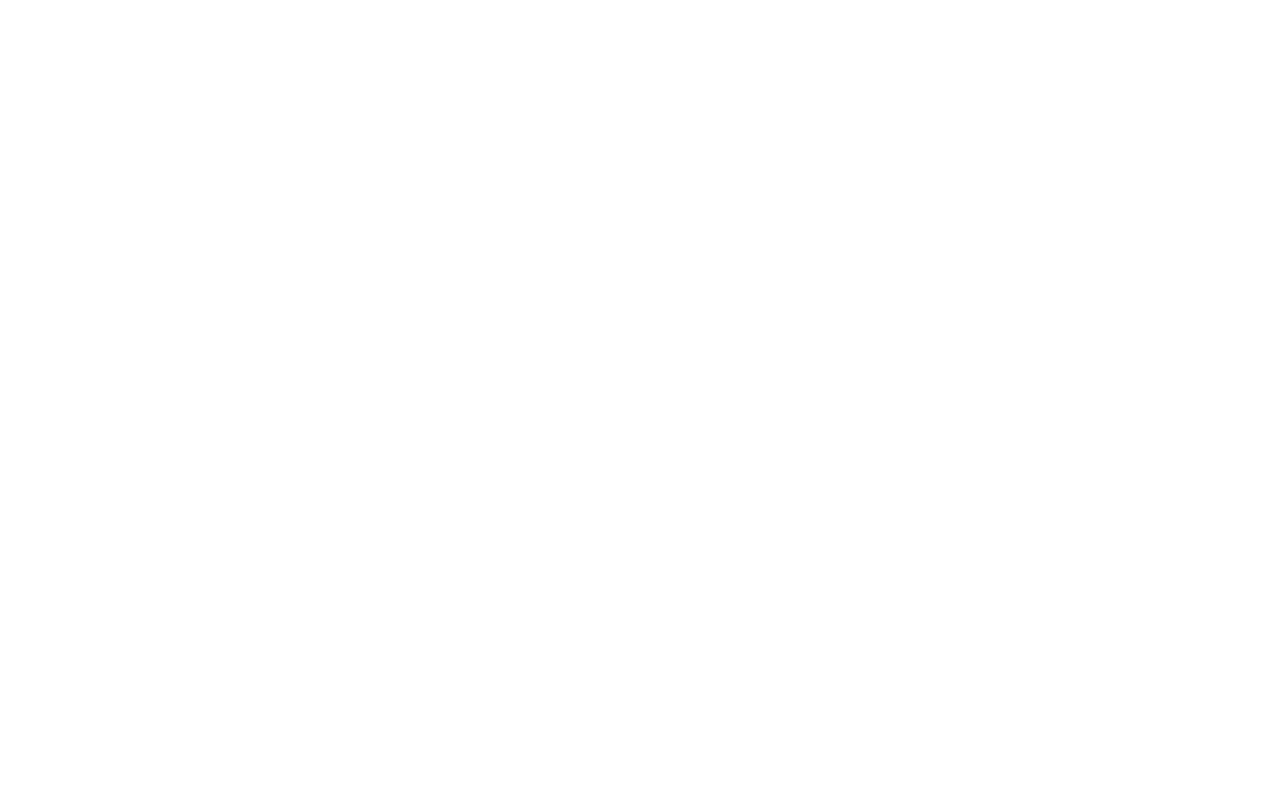
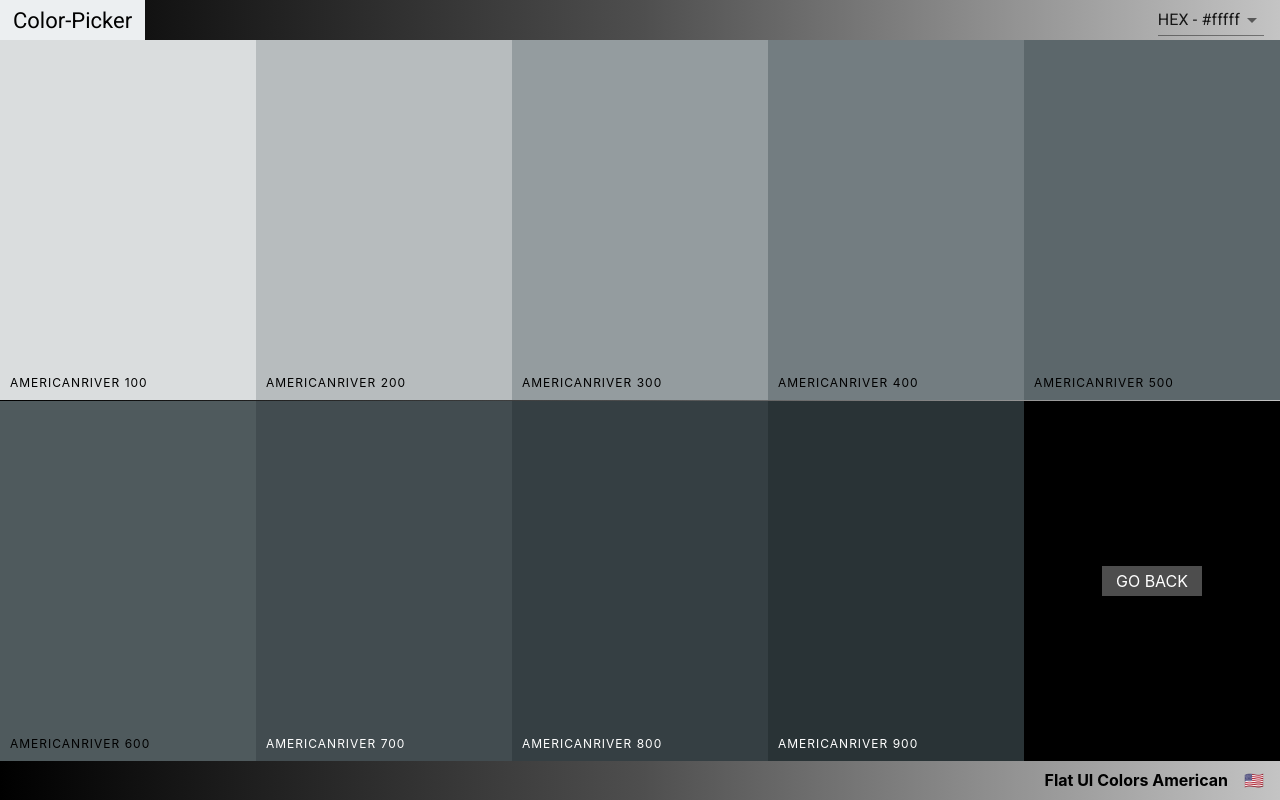
Before and after one commit to NFZaremba/Colors-Pallete-App, a React (Create React App) app: page /palette/flat-ui-colors-american/americanriver in a window 1280 px wide. Built offline with nearby package versions, Linux system fonts and the light colour scheme.

Commit message:
added luminance functionality

```diff
--- a/src/App.js
+++ b/src/App.js
@@ -2,6 +2,7 @@
 import {Route, Switch} from 'react-router-dom';
 import Palette from './Palette.js';
 import PaletteList from './PaletteList.js'
+import SingleColorPalette from './SingleColorPalette.js'
 import seedColors from './seedColors';
 import { generatePalette } from './colorHelpers';
 
@@ -12,11 +13,11 @@
     })
   }
   render(){
-  console.log(generatePalette(seedColors[4]));
     return (
       <Switch>
-        <Route exact path="/" render={() => <PaletteList palettes={seedColors}/>}/>
+        <Route exact path="/" render={(routeProps) => <PaletteList palettes={seedColors} {...routeProps}/>}/>
         <Route exact path="/palette/:id"  render={(routeProps) => <Palette palette={generatePalette(this.findPalette(routeProps.match.params.id))}/>}/>
+        <Route exact path="/palette/:paletteId/:colorId" render={(routeProps) => <SingleColorPalette colorId={routeProps.match.params.colorId} palette={generatePalette(this.findPalette(routeProps.match.params.paletteId))}/>}/>
       </Switch>
     );
   }
--- a/src/ColorBox.css
+++ b/src/ColorBox.css
@@ -8,7 +8,16 @@
   margin-bottom: -3.5px;
 }
 
-.copy-button {
+.SingleColorPalette .ColorBox {
+  height: 50%;
+}
+
+.ColorBox.go-back {
+  background-color: black;
+}
+
+.copy-button,
+.back-button {
   width: 100px;
   height: 30px;
   position: absolute;
@@ -25,6 +34,10 @@
   color: white;
   text-transform: uppercase;
   border: none;
+  text-decoration: none;
+}
+
+.copy-button {
   opacity: 0;
 }
 
@@ -43,6 +56,14 @@
   letter-spacing: 1px;
   text-transform: uppercase;
   font-size: 12px;
+}
+
+.light-text {
+  color: white;
+}
+
+.ColorBox .dark-text {
+  color: rgb(0, 0, 0, 0.5);
 }
 
 .see-more {
--- a/src/ColorBox.js
+++ b/src/ColorBox.js
@@ -1,5 +1,7 @@
 import React, { Component } from 'react'
 import { CopyToClipboard  } from 'react-copy-to-clipboard';
+import { Link } from 'react-router-dom'
+import chroma from 'chroma-js'
 import './ColorBox.css';
 
  class ColorBox extends Component {
@@ -19,23 +21,27 @@
 	 }
 
 	render() {
-		const{ name, background } = this.props;
+		const{ name, background, id, paletteId, showLink } = this.props;
 		const { copied } = this.state;
+		const isDarkColor = chroma(background).luminance() <= 0.08;
+		const isLightColor = chroma(background).luminance() >= 0.07;
 		return (
 			<CopyToClipboard text={background} onCopy={this.changeCopyState}>
 			<div style={{background: background}} className='ColorBox'>
 				<div style={{background: background}} className={`copy-overlay ${copied && "show"}`}/>
 				<div className={`copy-msg ${copied && "show"}`}>
 					<h1>copied!</h1>
-					<p>{this.props.background}</p>
+					<p className={isLightColor && 'dark-text'}>{this.props.background}</p>
 				</div>
 				<div className="copy-container">
 					<div className="box-content">
-						<span>{name}</span>
+						<span className={isDarkColor && 'light-text'}>{name}</span>
 					</div>
-					<button className='copy-button'>Copy</button>
+					<button className={`copy-button ${isLightColor && 'dark-text'}`}>Copy</button>
 				</div>
-				<span className='see-more'>More</span>
+				{showLink && (<Link to={`/palette/${paletteId}/${id}`} onClick={(e) => e.stopPropagation()}>
+					<span className={`see-more ${isLightColor && 'dark-text'}`}>More</span>
+				</Link>)}
 			</div>
 			</CopyToClipboard >
 		)
--- a/src/MiniPalette.js
+++ b/src/MiniPalette.js
@@ -47,9 +47,8 @@
 	const miniColorBoxes = colors.map(color => (
 		<div className={classes.miniColor} style={{backgroundColor: color.color}} key={color.name}></div>
 	))
-	console.log(paletteName)
 	return (
-		<div className={classes.root}>
+		<div className={classes.root} onClick={props.handleClick}>
 			<div className={classes.colors}>
 				{miniColorBoxes}
 			</div>
--- a/src/NavBar.js
+++ b/src/NavBar.js
@@ -35,19 +35,19 @@
 	}
 
 	render() {
-		const { level, changeLevel } = this.props;
+		const { level, changeLevel, showingAllColors } = this.props;
 		const { format, open } = this.state;
 		return (
 			<div className='Navbar'>
 				<div className='logo'>
 				<Link to='/'>Color-Picker</Link>
 				</div>
-				<div className="slider-container">
+				{showingAllColors && (<div className="slider-container">
 					<span>Level: {level}</span>
 					<div className='slider'>
 						<Slider defaultValue={level} min={100} max={900} onAfterChange={changeLevel} step={100}/>
 					</div>
-				</div>
+				</div>)}
 				<div className="select-container">
 					<Select value={format} onChange={this.handleFormatChange}>
 						<MenuItem value='hex'>HEX - #fffff</MenuItem>
--- a/src/Palette.js
+++ b/src/Palette.js
@@ -1,6 +1,7 @@
 import React, { Component } from 'react'
 import ColorBox from './ColorBox.js'
 import NavBar from './NavBar.js'
+import { PaletteFooter } from './PaletteFooter.js'
 import './Palette.css'
 
 class Palette extends Component {
@@ -25,21 +26,19 @@
 	}
 
   render() {
-		const {colors, paletteName, emoji} = this.props.palette;
+		const {colors, paletteName, emoji, id} = this.props.palette;
 		const { level, format } =this.state;
 		const colorBoxes = colors[level].map(color => {
-			return <ColorBox background={color[format]} name={color.name} />
+			return <ColorBox key={color.name} background={color[format]} name={color.name} id={color.id} paletteId={id} showLink={true} />
 		})
+		console.log(this.props.palette)
 	return (
 	  <div className='Palette'>
-			<NavBar level={level} changeLevel={this.changeLevel} handleChange={this.changeFormat} />
+			<NavBar level={level} changeLevel={this.changeLevel} handleChange={this.changeFormat} showingAllColors />
 			<div className='Palette-colors'>
 				{colorBoxes}
 			</div>
-			<footer className='Palette-footer'>
-				{paletteName}
-				<span className='emoji'>{emoji}</span>
-			</footer>
+			<PaletteFooter paletteName={paletteName} emoji={emoji}/>
 	  </div>
 	)
   }
--- /dev/null
+++ b/src/PaletteFooter.js
@@ -0,0 +1,11 @@
+import React from 'react';
+
+export const PaletteFooter = (props) => {
+	const {paletteName, emoji } = props;
+	return (
+		<footer className='Palette-footer'>
+			{paletteName}
+			<span className='emoji'>{emoji}</span>
+		</footer>
+	)
+}
--- a/src/PaletteList.js
+++ b/src/PaletteList.js
@@ -34,6 +34,9 @@
 }
 
 class PaletteList extends Component {
+	goToPalette = (id) => {
+		this.props.history.push(`/palette/${id}`)
+	}
 	render() {
 		const { palettes, classes } = this.props;
 		console.log(palettes)
@@ -45,7 +48,7 @@
 					</nav>
 					<div className={classes.palettes}>
 						{palettes.map(palette => (
-							<MiniPalette {...palette}/>
+							<MiniPalette key={palette.id} {...palette} handleClick={() => this.goToPalette(palette.id)}/>
 						))}
 					</div>
 				</div>
--- /dev/null
+++ b/src/SingleColorPalette.js
@@ -0,0 +1,54 @@
+import React, { Component } from 'react'
+import NavBar from './NavBar.js'
+import { PaletteFooter } from './PaletteFooter.js'
+import ColorBox from './ColorBox.js'
+import { Link } from 'react-router-dom';
+
+class SingleColorPalette extends Component {
+	constructor(props){
+		super(props);
+		this._shades = this.gatherShades(this.props.palette, this.props.colorId);
+		this.state={
+			format: 'hex'
+		}
+	}
+
+	gatherShades =(palette, colorToFilterBy) => {
+		let shades = [];
+		let allColors = palette.colors;
+
+		for(let key in allColors){
+			shades = shades.concat(allColors[key].filter(color => color.id === colorToFilterBy))
+		}
+
+		return shades.slice(1);
+	}
+
+	changeFormat = (value) => {
+		this.setState({
+			format:value
+		})
+	}
+
+	render() {
+		const { format } =this.state;
+		const { paletteName, emoji, id } = this.props.palette;
+		const colorBoxes = this._shades.map(color => (
+			<ColorBox key={color.name} name={color.name} background={color[format]} showLink={false} />
+		))
+		return (
+			<div className='SingleColorPalette Palette'>
+				<NavBar handleChange={this.changeFormat} showingAllColors={false}/>
+				<div className='Palette-colors'>
+					{colorBoxes}
+					<div className='go-back ColorBox'>
+						<Link to={`/palette/${id}`} className='back-button'>Go Back</Link>
+					</div>
+				</div>
+				<PaletteFooter paletteName={paletteName} emoji={emoji}/>
+			</div>
+		)
+	}
+}
+
+export default SingleColorPalette;
```
